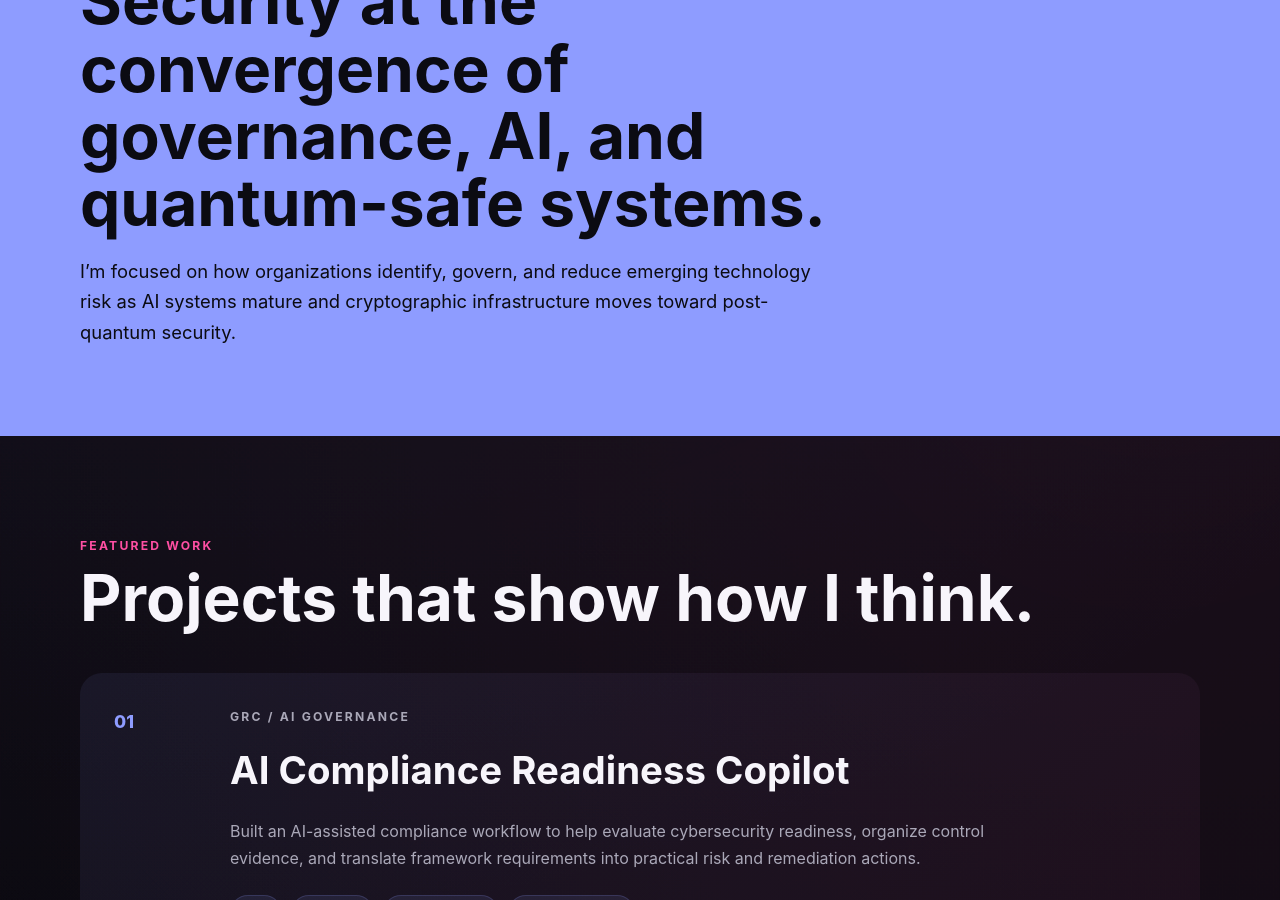
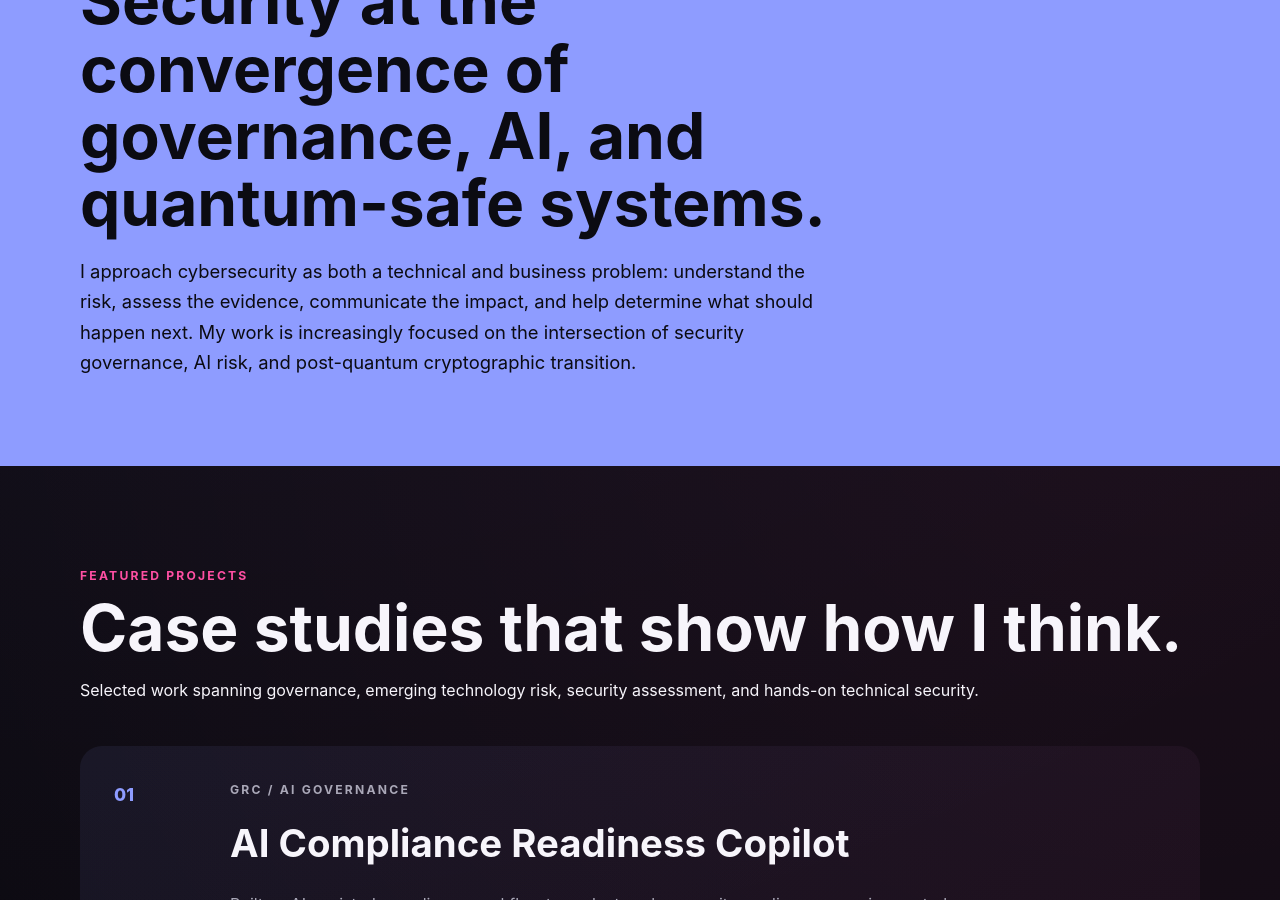
Before and after one commit to llenair1/llenair1.github.io, a Jekyll site: the page built from index.md, in a window 1280 px wide and 900 px high, scrolled down 1059 px. Built offline with Jekyll 4.4.1, drawn with Linux system fonts in a browser that asks for light colours; some of the changed text lies outside the part shown.

Commit message:
Restructure portfolio homepage around five core sections

```diff
--- a/index.md
+++ b/index.md
@@ -19,18 +19,18 @@ title: LeVonta | Cybersecurity Portfolio
 </div>
 
 <section class="color-block periwinkle-block">
-  <p class="section-kicker">CURRENT DIRECTION</p>
+  <p class="section-kicker">PROFESSIONAL SUMMARY</p>
   <h2>Security at the convergence of governance, AI, and quantum-safe systems.</h2>
-
   <p>
-    I’m focused on how organizations identify, govern, and reduce emerging technology risk as AI systems mature and cryptographic infrastructure moves toward post-quantum security.
+    I approach cybersecurity as both a technical and business problem: understand the risk, assess the evidence, communicate the impact, and help determine what should happen next. My work is increasingly focused on the intersection of security governance, AI risk, and post-quantum cryptographic transition.
   </p>
 </section>
 
 <section id="projects" class="section">
   <div class="section-heading">
-    <p class="section-kicker">FEATURED WORK</p>
-    <h2>Projects that show how I think.</h2>
+    <p class="section-kicker">FEATURED PROJECTS</p>
+    <h2>Case studies that show how I think.</h2>
+    <p>Selected work spanning governance, emerging technology risk, security assessment, and hands-on technical security.</p>
   </div>
 
   <div class="project-grid">
@@ -41,7 +41,7 @@ title: LeVonta | Cybersecurity Portfolio
         <p class="project-type">GRC / AI GOVERNANCE</p>
         <h3>AI Compliance Readiness Copilot</h3>
         <p>
-          Built an AI-assisted compliance workflow to help evaluate cybersecurity readiness, organize control evidence, and translate framework requirements into practical risk and remediation actions.
+          Built an AI-assisted compliance workflow to evaluate cybersecurity readiness, organize control evidence, and translate framework requirements into practical risk and remediation actions.
         </p>
         <div class="tags">
           <span>GRC</span>
@@ -49,17 +49,17 @@ title: LeVonta | Cybersecurity Portfolio
           <span>AI Governance</span>
           <span>Control Mapping</span>
         </div>
-        <a class="project-link" href="https://github.com/llenair1/Compliance-Copilot">View Project →</a>
+        <a class="project-link" href="https://github.com/llenair1/Compliance-Copilot">View Case Study →</a>
       </div>
     </article>
 
     <article class="project-card featured">
       <div class="project-number">02</div>
       <div class="project-content">
-        <p class="project-type">RMF / POST-QUANTUM CRYPTOGRAPHY • IN PROGRESS</p>
+        <p class="project-type">RMF / POST-QUANTUM CRYPTOGRAPHY</p>
         <h3>Federal RMF + PQC Migration Assessment</h3>
         <p>
-          Developing a risk-management case study that applies the NIST Risk Management Framework to post-quantum cryptography migration, with emphasis on cryptographic inventory, transition risk, control implications, and migration planning.
+          Developing a risk-management case study applying the NIST Risk Management Framework to post-quantum cryptography migration, with emphasis on cryptographic inventory, transition risk, control implications, and migration planning.
         </p>
         <div class="tags">
           <span>NIST RMF</span>
@@ -67,6 +67,7 @@ title: LeVonta | Cybersecurity Portfolio
           <span>Cryptographic Risk</span>
           <span>Governance</span>
         </div>
+        <span class="project-link">Case Study in Progress</span>
       </div>
     </article>
 
@@ -84,7 +85,7 @@ title: LeVonta | Cybersecurity Portfolio
           <span>NVIDIA Garak</span>
           <span>OWASP LLM</span>
         </div>
-        <a class="project-link" href="https://github.com/llenair1/LLM-PROMPT-INJECTION-RED-TEAM">View Project →</a>
+        <a class="project-link" href="https://github.com/llenair1/LLM-PROMPT-INJECTION-RED-TEAM">View Case Study →</a>
       </div>
     </article>
 
@@ -103,7 +104,7 @@ title: LeVonta | Cybersecurity Portfolio
           <span>Web Security</span>
           <span>Remediation</span>
         </div>
-        <a class="project-link" href="https://github.com/llenair1/rekall-penetration-test">View Project →</a>
+        <a class="project-link" href="https://github.com/llenair1/rekall-penetration-test">View Case Study →</a>
       </div>
     </article>
 
@@ -122,10 +123,12 @@ title: LeVonta | Cybersecurity Portfolio
           <span>TLS</span>
           <span>Cloud Security</span>
         </div>
-        <a class="project-link" href="https://github.com/llenair1/Web-Application-Security-Implementation-with-Azure">View Project →</a>
+        <a class="project-link" href="https://github.com/llenair1/Web-Application-Security-Implementation-with-Azure">View Case Study →</a>
       </div>
     </article>
+  </div>
 
+  <div class="project-grid">
     <article class="project-card">
       <div class="project-number">06</div>
       <div class="project-content">
@@ -141,26 +144,9 @@ title: LeVonta | Cybersecurity Portfolio
           <span>Log Analysis</span>
           <span>SOC</span>
         </div>
-        <a class="project-link" href="https://github.com/llenair1/security-monitoring-environment-with-splunk">View Project →</a>
+        <a class="project-link" href="https://github.com/llenair1/security-monitoring-environment-with-splunk">View Case Study →</a>
       </div>
     </article>
-
-  </div>
-</section>
-
-<section class="color-block pink-block">
-  <p class="section-kicker">CONVERGENCE</p>
-  <h2>Where my interests meet.</h2>
-  <p>
-    My portfolio is intentionally centered on the intersection of security governance, AI risk, cryptographic transition, and technical security assessment.
-  </p>
-  <div class="focus-grid">
-    <span>Governance, Risk & Compliance</span>
-    <span>AI Security</span>
-    <span>Post-Quantum Cryptography</span>
-    <span>Risk Management Framework</span>
-    <span>Security Assessment</span>
-    <span>Emerging Technology Risk</span>
   </div>
 </section>
 
@@ -200,19 +186,44 @@ title: LeVonta | Cybersecurity Portfolio
   </div>
 </section>
 
-<section class="section about-section">
+<section class="section">
   <div class="section-heading">
-    <p class="section-kicker">BACKGROUND</p>
-    <h2>Technical security with business context.</h2>
+    <p class="section-kicker">TECHNICAL WRITING / RESEARCH</p>
+    <h2>Turning emerging security questions into practical analysis.</h2>
+    <p>
+      Research and technical writing will document how I think about emerging technology risk, including post-quantum cryptography, AI security, governance, and security frameworks.
+    </p>
   </div>
 
-  <p class="about-copy">
-    Before transitioning into cybersecurity, I built experience in business operations, client-facing work, documentation, and risk-based decision-making. That background shapes how I approach security: not only as a technical problem, but as a business and governance problem that has to be communicated clearly and managed deliberately.
-  </p>
+  <div class="project-grid">
+    <article class="project-card">
+      <div class="project-number">01</div>
+      <div class="project-content">
+        <p class="project-type">POST-QUANTUM CRYPTOGRAPHY</p>
+        <h3>PQC Migration & Cryptographic Risk</h3>
+        <p>Research and practical analysis focused on cryptographic inventory, migration planning, algorithm transition risk, and organizational readiness for post-quantum security.</p>
+        <span class="project-link">Research in Progress</span>
+      </div>
+    </article>
+
+    <article class="project-card">
+      <div class="project-number">02</div>
+      <div class="project-content">
+        <p class="project-type">AI SECURITY / GOVERNANCE</p>
+        <h3>AI Risk, Security & Governance</h3>
+        <p>Writing and analysis exploring how organizations can govern AI systems, assess emerging security risks, and translate technical findings into actionable controls.</p>
+        <span class="project-link">Research in Progress</span>
+      </div>
+    </article>
+  </div>
 </section>
 
 <section class="contact-block">
-  <p class="section-kicker">CONNECT</p>
+  <p class="section-kicker">CONTACT / RESUME / GITHUB</p>
   <h2>Explore my work.</h2>
-  <a href="https://github.com/llenair1">GitHub</a>
+  <p>If you are hiring for cybersecurity roles spanning GRC, AI security, post-quantum cryptography, or their convergence, I’d be glad to connect.</p>
+  <div class="hero-actions">
+    <a class="button primary" href="/resume/">Resume</a>
+    <a class="button secondary" href="https://github.com/llenair1">GitHub</a>
+  </div>
 </section>
```
Also changed, not shown: other parts of index.md (+2 -2 lines).
